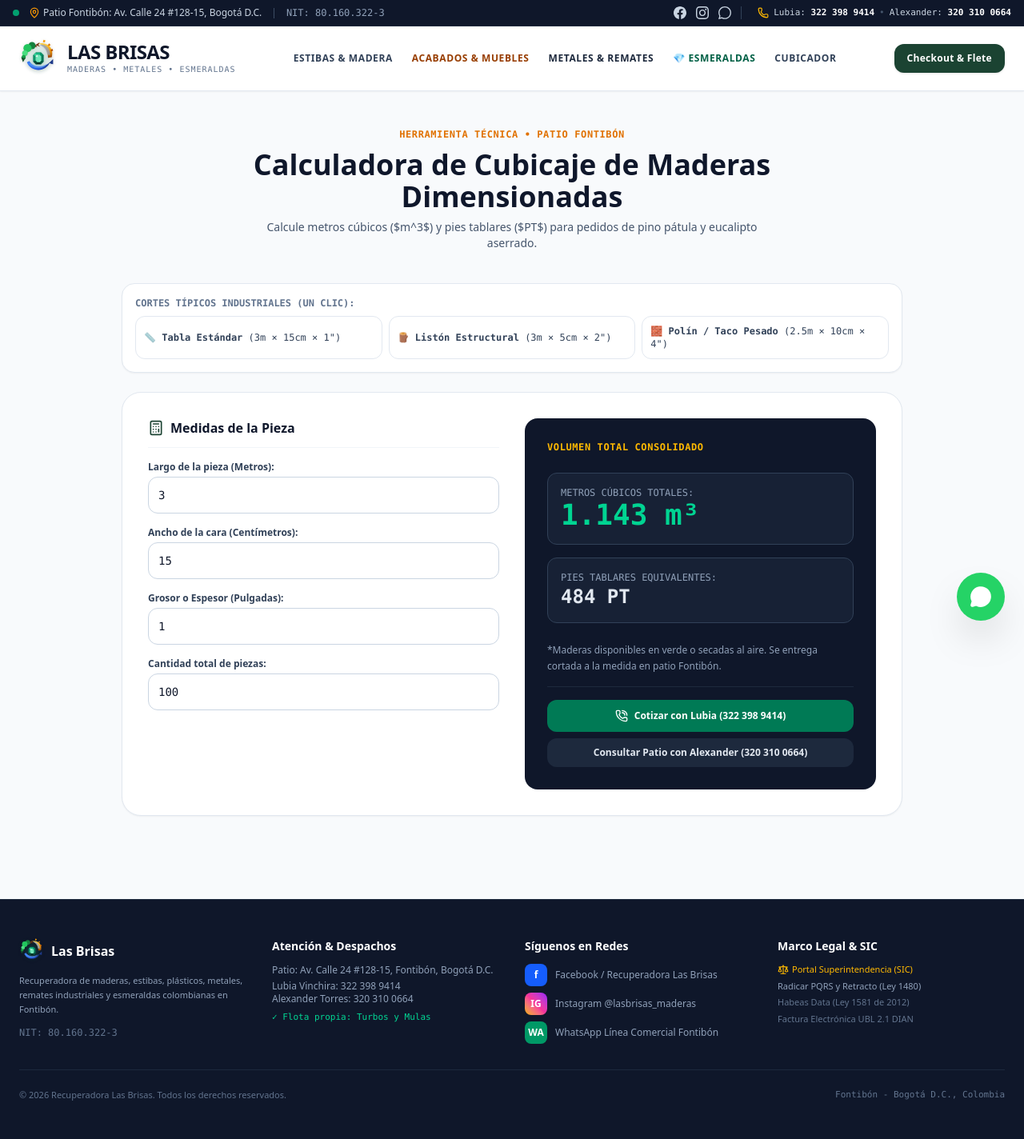
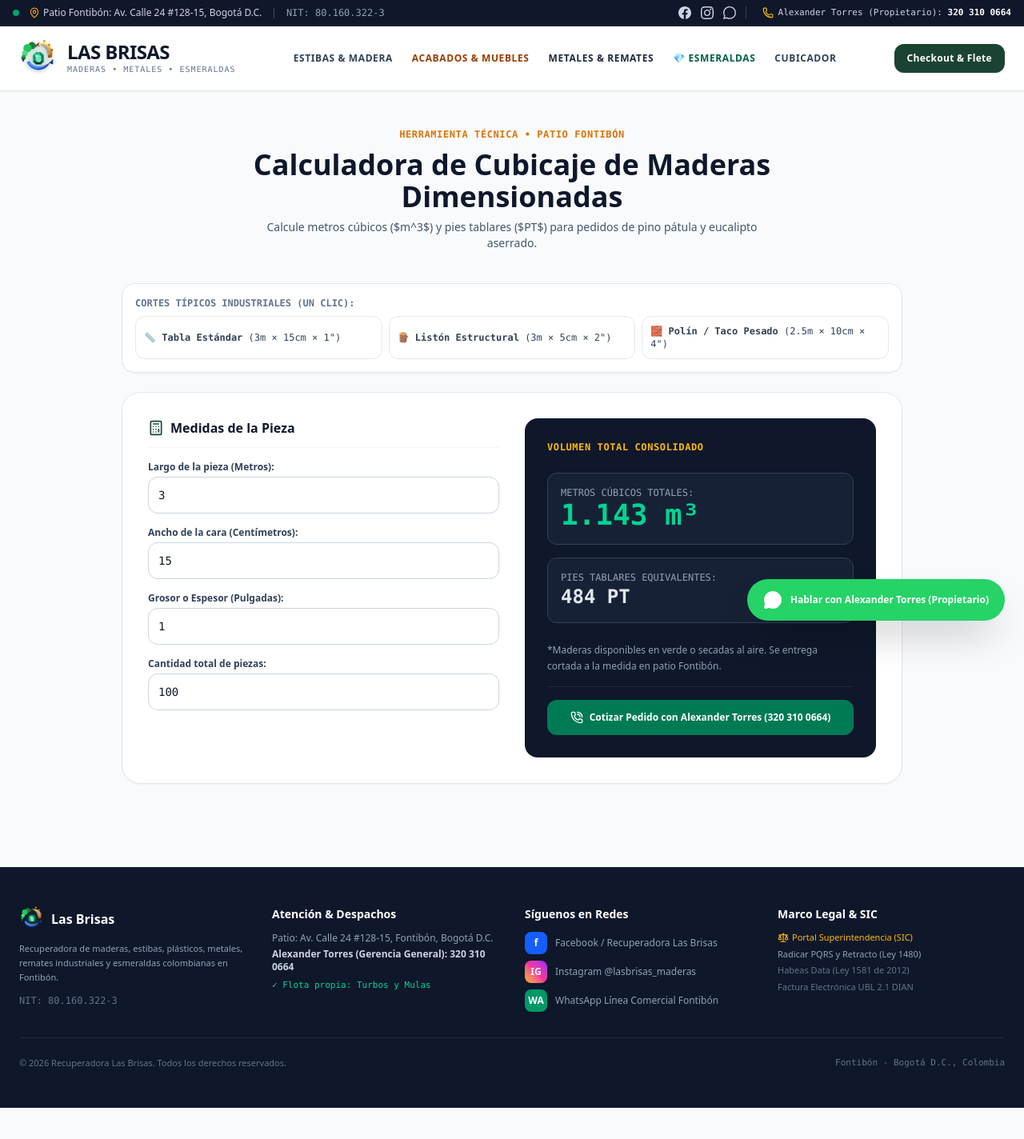
Before and after one commit to GabitooGeek/las_brisas, a Next.js app: page /cubicador in a window 1280 px wide. Shown: the whole page at 80% size. After the commit the page ends 1385 px from the top, so only its background shows below. Built offline with nearby package versions, Linux system fonts and the light colour scheme.

Commit message:
Se elimino a Lubia de toda la plataforma

```diff
--- a/src/app/acabados/page.tsx
+++ b/src/app/acabados/page.tsx
@@ -192,12 +192,12 @@
         </div>
 
         <a
-          href="https://wa.me/573223989414?text=Hola%20Lubia,%20tengo%20un%20diseño%20en%20madera%20para%20cotizar"
+          href="https://wa.me/573203100664?text=Hola%20Alexander,%20tengo%20un%20diseño%20en%20madera%20para%20cotizar"
           target="_blank"
           rel="noreferrer"
           className="bg-white hover:bg-slate-100 text-[#1B4332] font-black px-6 py-4 rounded-xl text-xs uppercase tracking-wider font-mono transition text-center shrink-0 shadow-md"
         >
-          Enviar Boceto / Hablar con Lubia
+          Enviar Boceto a Alexander Torres
         </a>
       </div>
 
--- a/src/app/admin/page.tsx
+++ b/src/app/admin/page.tsx
@@ -92,7 +92,7 @@
             Mesa de Alistamiento & Despachos de Carga
           </h1>
           <p className="text-xs text-slate-500 mt-1 font-mono">
-            Operación: Alexander Torres (Patio) • Facturación: Lubia Vinchira
+            Gerencia General & Despachos: Alexander Torres (Propietario)
           </p>
         </div>
 
--- a/src/app/catalogo/page.tsx
+++ b/src/app/catalogo/page.tsx
@@ -179,9 +179,8 @@
 
           <div className="bg-amber-50 p-4 rounded-2xl border border-amber-200 text-xs text-amber-950">
             <span className="font-bold block mb-1">¿Cotización Especial por Volumen?</span>
-            <p className="text-[11px] text-slate-600 mb-2">Para viajes de camión completo o tractomula comuníquese con patio:</p>
-            <a href="tel:3223989414" className="font-mono font-bold text-emerald-800 block">📞 Lubia: 322 398 9414</a>
-            <a href="tel:3203100664" className="font-mono font-bold text-emerald-800 block">📞 Alexander: 320 310 0664</a>
+            <p className="text-[11px] text-slate-600 mb-2">Para viajes de camión completo o tractomula comuníquese con el dueño:</p>
+            <a href="tel:3203100664" className="font-mono font-bold text-emerald-800 block">📞 Alexander Torres: 320 310 0664</a>
           </div>
         </aside>
 
--- a/src/app/cubicador/page.tsx
+++ b/src/app/cubicador/page.tsx
@@ -183,20 +183,12 @@
 
           <div className="pt-4 border-t border-slate-800 space-y-2 mt-4">
             <a
-              href={`https://wa.me/573223989414?text=Hola%20Lubia,%20cotizo%20un%20volumen%20de%20${resultado.m3Total}%20m3%20(${resultado.ptTotal}%20PT)%20de%20madera`}
+              href={`https://wa.me/573203100664?text=Hola%20Alexander,%20cotizo%20un%20volumen%20de%20${resultado.m3Total}%20m3%20(${resultado.ptTotal}%20PT)%20de%20madera`}
               target="_blank"
               rel="noreferrer"
-              className="w-full bg-emerald-700 hover:bg-emerald-600 text-white text-xs font-bold py-3 px-4 rounded-xl flex items-center justify-center gap-2 transition"
+              className="w-full bg-emerald-700 hover:bg-emerald-600 text-white text-xs font-bold py-3.5 px-4 rounded-xl flex items-center justify-center gap-2 transition"
             >
-              <PhoneCall className="w-4 h-4" /> Cotizar con Lubia (322 398 9414)
-            </a>
-            <a
-              href={`https://wa.me/573203100664?text=Hola%20Alexander,%20tengo%20un%20pedido%20de%20${resultado.m3Total}%20m3%20para%20despacho%20en%20patio`}
-              target="_blank"
-              rel="noreferrer"
-              className="w-full bg-slate-800 hover:bg-slate-700 text-slate-200 text-xs font-bold py-2.5 px-4 rounded-xl flex items-center justify-center gap-2 transition"
-            >
-              Consultar Patio con Alexander (320 310 0664)
+              <PhoneCall className="w-4 h-4" /> Cotizar Pedido con Alexander Torres (320 310 0664)
             </a>
           </div>
 
--- a/src/app/esmeraldas/page.tsx
+++ b/src/app/esmeraldas/page.tsx
@@ -167,12 +167,12 @@
               </div>
 
               <a
-                href={`https://wa.me/573223989414?text=Hola%20Lubia,%20solicito%20inspección%20y%20certificado%20de%20la%20esmeralda%20${item.codigo}`}
+                href={`https://wa.me/573203100664?text=Hola%20Alexander,%20solicito%20inspección%20y%20certificado%20de%20la%20esmeralda%20${item.codigo}`}
                 target="_blank"
                 rel="noreferrer"
                 className="w-full bg-[#1B4332] hover:bg-[#143326] text-white text-xs font-bold py-2.5 rounded-xl flex items-center justify-center gap-1.5 transition font-mono"
               >
-                Solicitar Cita de Inspección / RUCOM
+                Solicitar Cita con Alexander Torres (RUCOM)
               </a>
             </div>
           </div>
--- a/src/app/layout.tsx
+++ b/src/app/layout.tsx
@@ -82,9 +82,7 @@
               {/* Teléfonos */}
               <span className="flex items-center gap-1.5 font-mono text-[11px]">
                 <Phone className="w-3.5 h-3.5 text-amber-400" />
-                <span>Lubia: <strong className="text-white">322 398 9414</strong></span>
-                <span className="text-slate-600">•</span>
-                <span>Alexander: <strong className="text-white">320 310 0664</strong></span>
+                <span>Alexander Torres (Propietario): <strong className="text-white">320 310 0664</strong></span>
               </span>
             </div>
 
@@ -164,8 +162,7 @@
             <div>
               <h4 className="text-white font-bold text-sm mb-3">Atención & Despachos</h4>
               <p className="text-slate-400">Patio: Av. Calle 24 #128-15, Fontibón, Bogotá D.C.</p>
-              <p className="text-slate-400 mt-1">Lubia Vinchira: 322 398 9414</p>
-              <p className="text-slate-400">Alexander Torres: 320 310 0664</p>
+              <p className="text-slate-300 font-semibold mt-1">Alexander Torres (Gerencia General): 320 310 0664</p>
               <span className="text-emerald-400 font-mono text-[11px] block mt-2">✓ Flota propia: Turbos y Mulas</span>
             </div>
 
--- a/src/app/metales-remates/page.tsx
+++ b/src/app/metales-remates/page.tsx
@@ -107,12 +107,12 @@
             </div>
 
             <a
-              href={`https://wa.me/573223989414?text=Hola%20Lubia,%20tengo%20${kilos}%20kg%20de%20${material}%20para%20vender%20en%20patio`}
+              href={`https://wa.me/573203100664?text=Hola%20Alexander,%20tengo%20${kilos}%20kg%20de%20${material}%20para%20vender%20en%20patio`}
               target="_blank"
               rel="noreferrer"
               className="bg-amber-500 hover:bg-amber-600 text-slate-950 font-bold px-5 py-3 rounded-xl text-xs uppercase font-mono transition text-center"
             >
-              Coordinar Pesaje con Lubia
+              Coordinar Pesaje con Alexander Torres
             </a>
           </div>
         </div>
--- a/src/components/WhatsAppButton.tsx
+++ b/src/components/WhatsAppButton.tsx
@@ -1,98 +1,26 @@
 "use client";
 
-import React, { useState } from "react";
-import { MessageCircle, X, PhoneCall } from "lucide-react";
+import React from "react";
+import { MessageCircle } from "lucide-react";
 
 export default function WhatsAppButton() {
-  const [abierto, setAbierto] = useState(false);
-
   return (
     <div className="fixed bottom-6 right-6 z-50 font-sans">
-
-      {/* MENÚ DESPLEGABLE CON LOS DOS ASESORES */}
-      {abierto && (
-        <div className="mb-3 bg-white rounded-3xl p-5 shadow-2xl border border-slate-200 w-80 animate-fade-in text-slate-800">
-          <div className="flex justify-between items-center pb-3 border-b border-slate-100">
-            <div>
-              <span className="text-[10px] font-mono font-bold text-emerald-700 bg-emerald-50 px-2 py-0.5 rounded-full uppercase">
-                Atención en Línea
-              </span>
-              <h4 className="font-bold text-slate-900 text-sm mt-1">¿Con quién desea hablar?</h4>
-            </div>
-            <button
-              onClick={() => setAbierto(false)}
-              className="text-slate-400 hover:text-slate-700 p-1"
-            >
-              <X className="w-4 h-4" />
-            </button>
-          </div>
-
-          <p className="text-xs text-slate-500 my-3">
-            Escríbanos directamente por WhatsApp a nuestras líneas de patio en Fontibón:
-          </p>
-
-          <div className="space-y-2">
-            {/* LUBIA VINCHIRA */}
-            <a
-              href="https://wa.me/573223989414?text=Hola%20Lubia,%20vi%20la%20página%20de%20Las%20Brisas%20y%20deseo%20una%20cotización"
-              target="_blank"
-              rel="noreferrer"
-              className="p-3 bg-slate-50 hover:bg-emerald-50 border border-slate-200 hover:border-emerald-300 rounded-2xl flex items-center gap-3 transition group"
-            >
-              <div className="w-10 h-10 bg-emerald-100 text-emerald-800 rounded-xl flex items-center justify-center font-bold text-sm shrink-0">
-                LV
-              </div>
-              <div className="flex-1">
-                <span className="font-bold text-xs text-slate-900 block group-hover:text-emerald-800">
-                  Lubia Vinchira
-                </span>
-                <span className="text-[11px] text-slate-500 block">
-                  Ventas, Maderas & Facturación DIAN
-                </span>
-                <span className="text-[10px] font-mono text-emerald-700 font-bold block mt-0.5">
-                  322 398 9414
-                </span>
-              </div>
-            </a>
-
-            {/* ALEXANDER TORRES */}
-            <a
-              href="https://wa.me/573203100664?text=Hola%20Alexander,%20vi%20la%20página%20de%20Las%20Brisas%20y%20deseo%20consultar%20sobre%20patio/despachos"
-              target="_blank"
-              rel="noreferrer"
-              className="p-3 bg-slate-50 hover:bg-emerald-50 border border-slate-200 hover:border-emerald-300 rounded-2xl flex items-center gap-3 transition group"
-            >
-              <div className="w-10 h-10 bg-amber-100 text-amber-900 rounded-xl flex items-center justify-center font-bold text-sm shrink-0">
-                AT
-              </div>
-              <div className="flex-1">
-                <span className="font-bold text-xs text-slate-900 block group-hover:text-amber-900">
-                  Alexander Torres
-                </span>
-                <span className="text-[11px] text-slate-500 block">
-                  Patio Fontibón, Flota & Remates
-                </span>
-                <span className="text-[10px] font-mono text-amber-800 font-bold block mt-0.5">
-                  320 310 0664
-                </span>
-              </div>
-            </a>
-          </div>
-        </div>
-      )}
-
-      {/* BOTÓN PRINCIPAL VERDE DE WHATSAPP */}
-      <button
-        onClick={() => setAbierto(!abierto)}
-        className="bg-[#25D366] hover:bg-[#20bd5a] text-white p-4 rounded-full shadow-2xl flex items-center justify-center transition hover:scale-105 active:scale-95 group"
-        aria-label="Contactar por WhatsApp"
+      <a
+        href="https://wa.me/573203100664?text=Hola%20Alexander,%20contacto%20directamente%20desde%20la%20plataforma%20de%20Las%20Brisas"
+        target="_blank"
+        rel="noreferrer"
+        className="bg-[#25D366] hover:bg-[#20bd5a] text-white py-3.5 px-5 rounded-full shadow-2xl flex items-center gap-2.5 transition hover:scale-105 active:scale-95 group font-bold text-xs"
+        aria-label="Contactar a Alexander Torres por WhatsApp"
       >
-        <MessageCircle className="w-7 h-7 fill-white" />
-        <span className="max-w-0 overflow-hidden whitespace-nowrap group-hover:max-w-xs transition-all duration-300 ease-in-out font-bold text-xs pl-0 group-hover:pl-2">
-          Chat Las Brisas
+        <MessageCircle className="w-6 h-6 fill-white shrink-0" />
+        <span className="hidden sm:inline">
+          Hablar con Alexander Torres (Propietario)
         </span>
-      </button>
-
+        <span className="sm:hidden">
+          WhatsApp
+        </span>
+      </a>
     </div>
   );
 }
```
